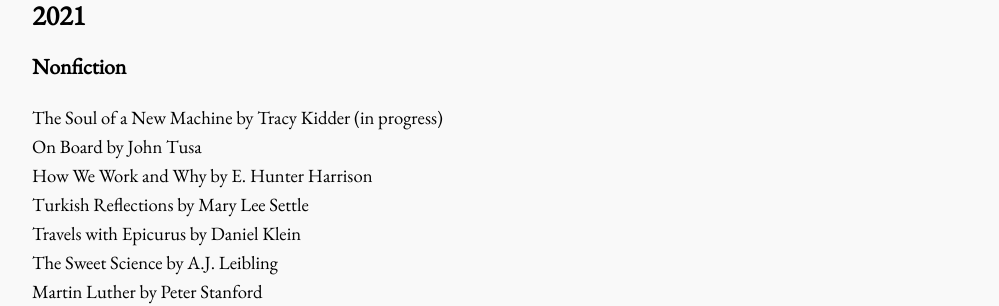
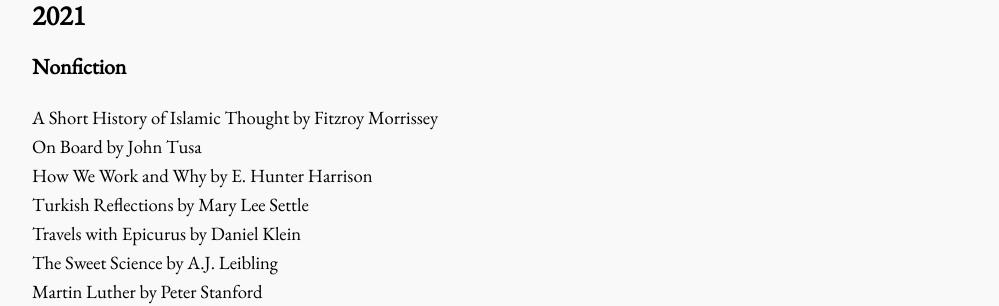
Before and after one commit to bora-uyumazturk/bora-uyumazturk.github.io, a Jekyll site: the page built from reading.html, in a window 1280 px wide and 900 px high. Shown: the part 258-564 px from the top of the window, without its empty margins (140-1139 px from the left). Built offline with Jekyll 4.4.1, drawn with Linux system fonts in a browser that asks for light colours.

Commit message:
Update reading.html

```diff
--- a/reading.html
+++ b/reading.html
@@ -16,7 +16,7 @@ title: Reading
 
   <h3>Nonfiction</h2>
 
-  The Soul of a New Machine by Tracy Kidder (in progress) <br>
+  A Short History of Islamic Thought by Fitzroy Morrissey <br>
   On Board by John Tusa <br>
   How We Work and Why by E. Hunter Harrison <br>
   Turkish Reflections by Mary Lee Settle <br>
```
